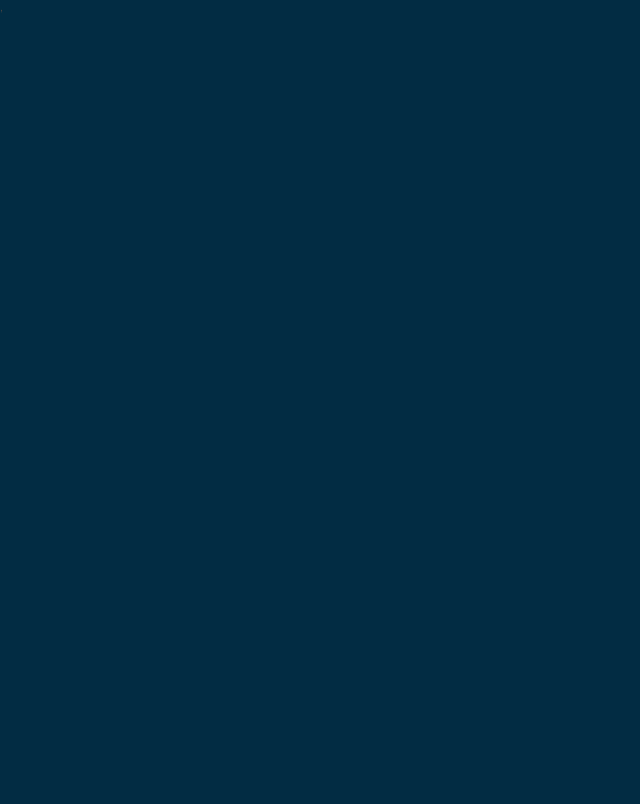
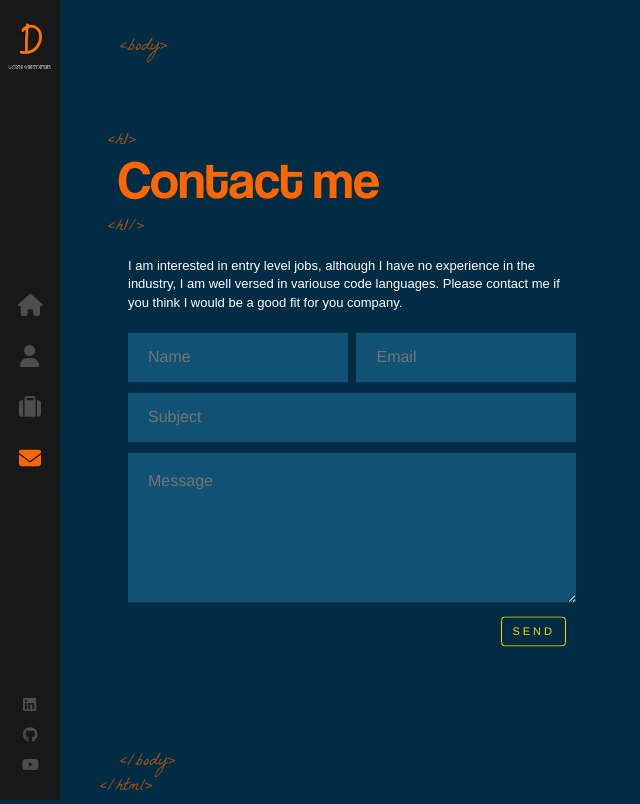
Before and after one commit to TheTrueGameBreaker/React-Portfolio, a React (Create React App) app: page /contact in a window 1280 px wide. Before the commit this address had no page. Shown: the whole page, without its empty margins (0-640 px from the left). Built offline with nearby package versions, Linux system fonts and the light colour scheme.

Commit message:
fourth commit

```diff
--- a/src/App.js
+++ b/src/App.js
@@ -1,10 +1,10 @@
-import { Route, Routes } from 'react-router-dom'
-import Home from './components/Home'
-import About from './components/About'
-import Layout from './components/Layout'
-import Portfolio from './components/Portfolio'
-import './App.scss'
-
+import { Route, Routes } from "react-router-dom";
+import Home from "./components/Home";
+import About from "./components/About";
+import Layout from "./components/Layout";
+import Portfolio from "./components/Portfolio";
+import Contact from './components/Contact'
+import "./App.scss";
 
 function App() {
   return (
@@ -13,11 +13,12 @@ function App() {
         <Route path="/" element={<Layout />}>
           <Route index element={<Home />} />
           <Route path="about" element={<About />} />
+          <Route path="/contact" element={<Contact />} />
           <Route path="/portfolio" element={<Portfolio />} />
         </Route>
       </Routes>
     </>
-  )
+  );
 }
 
-export default App
+export default App;
--- /dev/null
+++ b/src/components/Contact/index.js
@@ -0,0 +1,97 @@
+import { useEffect, useState } from "react";
+import Loader from "react-loaders";
+import { MapContainer, TileLayer, Marker, Popup } from "react-leaflet";
+import { useRef } from "react";
+import emailjs from "@emailjs/browser";
+import AnimatedLetters from "../AnimatedLetters";
+import "./index.scss";
+
+const Contact = () => {
+  const [letterClass, setLetterClass] = useState("text-animate");
+  const form = useRef();
+
+  useEffect(() => {
+    return setTimeout(() => {
+      setLetterClass("text-animate-hover");
+    }, 3000);
+  }, []);
+
+  const sendEmail = (e) => {
+    e.preventDefault();
+
+    emailjs
+      .sendForm(
+        "service_7dgkb2f",
+        "template_9sbu9z8",
+        form.current,
+        "4GKnmxbw_2uDPPBLN"
+      )
+      .then(
+        () => {
+          alert("Message successfully sent!");
+          window.location.reload(false);
+        },
+        () => {
+          alert("Failed to send the message, please try again");
+        }
+      );
+  };
+
+  return (
+    <>
+      <div className="container contact-page">
+        <div className="text-zone">
+          <h1>
+            <AnimatedLetters
+              letterClass={letterClass}
+              strArray={["C", "o", "n", "t", "a", "c", "t", " ", "m", "e"]}
+              idx={15}
+            />
+          </h1>
+          <p>
+            I am interested in entry level jobs, although I have no experience
+            in the industry, I am well versed in variouse code languages. Please
+            contact me if you think I would be a good fit for you company.
+          </p>
+          <div className="contact-form">
+            <form ref={form} onSubmit={sendEmail}>
+              <ul>
+                <li className="half">
+                  <input placeholder="Name" type="text" name="name" required />
+                </li>
+                <li className="half">
+                  <input
+                    placeholder="Email"
+                    type="email"
+                    name="email"
+                    required
+                  />
+                </li>
+                <li>
+                  <input
+                    placeholder="Subject"
+                    type="text"
+                    name="subject"
+                    required
+                  />
+                </li>
+                <li>
+                  <textarea
+                    placeholder="Message"
+                    name="message"
+                    required
+                  ></textarea>
+                </li>
+                <li>
+                  <input type="submit" className="flat-button" value="SEND" />
+                </li>
+              </ul>
+            </form>
+          </div>
+        </div>
+      </div>
+    </>
+  );
+};
+
+export default Contact;
--- /dev/null
+++ b/src/components/Contact/index.scss
@@ -0,0 +1,129 @@
+.contact-form {
+  width: 100%;
+  margin-top: 20px;
+
+  ul {
+    padding: 0;
+    margin: 0;
+
+    li {
+      padding: 0;
+      margin: 0;
+      list-style: none;
+      margin-bottom: 10px;
+      opacity: 0;
+      overflow: hidden;
+      display: block;
+      clear: both;
+      position: relative;
+      animation: fadeInUp 2s 2s;
+      animation-fill-mode: forwards;
+    }
+
+    li.half {
+      width: 49%;
+      margin-left: 2%;
+      float: left;
+      clear: none;
+
+      &:first-child {
+        margin-left: 0;
+      }
+    }
+  }
+
+  input[type='text'],
+  input[type='email'] {
+    width: 100%;
+    border: 0;
+    background: #115173;
+    height: 50px;
+    font-size: 16px;
+    color: #fff;
+    padding: 0 20px;
+    box-sizing: border-box;
+  }
+
+  textarea {
+    width: 100%;
+    border: 0;
+    background: #115173;
+    height: 50px;
+    font-size: 16px;
+    color: #fff;
+    padding: 20px;
+    box-sizing: border-box;
+    min-height: 150px;
+  }
+
+  .flat-button {
+    color: #ffd700;
+    font-size: 11px;
+    letter-spacing: 3px;
+    text-decoration: none;
+    padding: 8px 10px;
+    border: 1px solid #ffd700;
+    float: left;
+    border-radius: 4px;
+    background: 0 0;
+    text-transform: uppercase;
+    float: right;
+    text-align: center;
+    margin-right: 10px;
+  }
+}
+
+.map-wrap {
+  background: rgba(8, 253, 216, 0.1);
+  float: right;
+  width: 53%;
+  height: 115%;
+  margin-top: -3%;
+}
+
+.leaflet-container {
+  position: relative;
+  width: 100%;
+  height: 100%;
+  opacity: 0;
+  animation: backInRight 1s 1.2s;
+  animation-fill-mode: forwards;
+}
+
+.info-map {
+  position: absolute;
+  background: #000;
+  top: 50px;
+  right: 30%;
+  z-index: 999999;
+  width: 267px;
+  padding: 20px;
+  color: #fff;
+  font-family: 'Helvetica';
+  font-size: 17px;
+  font-weight: 300;
+  opacity: 0;
+  animation: fadeIn 1s 1.5s;
+  animation-fill-mode: forwards;
+
+  span {
+    font-size: 16px;
+
+    span {
+      color: #ffd700;
+    }
+  }
+}
+
+@media screen and (max-width: 1200px) {
+  .map-wrap {
+    float: none;
+    margin: 0;
+    width: 100%;
+    height: 400px;
+  }
+
+  .info-map {
+    display: none;
+  }
+}
```
